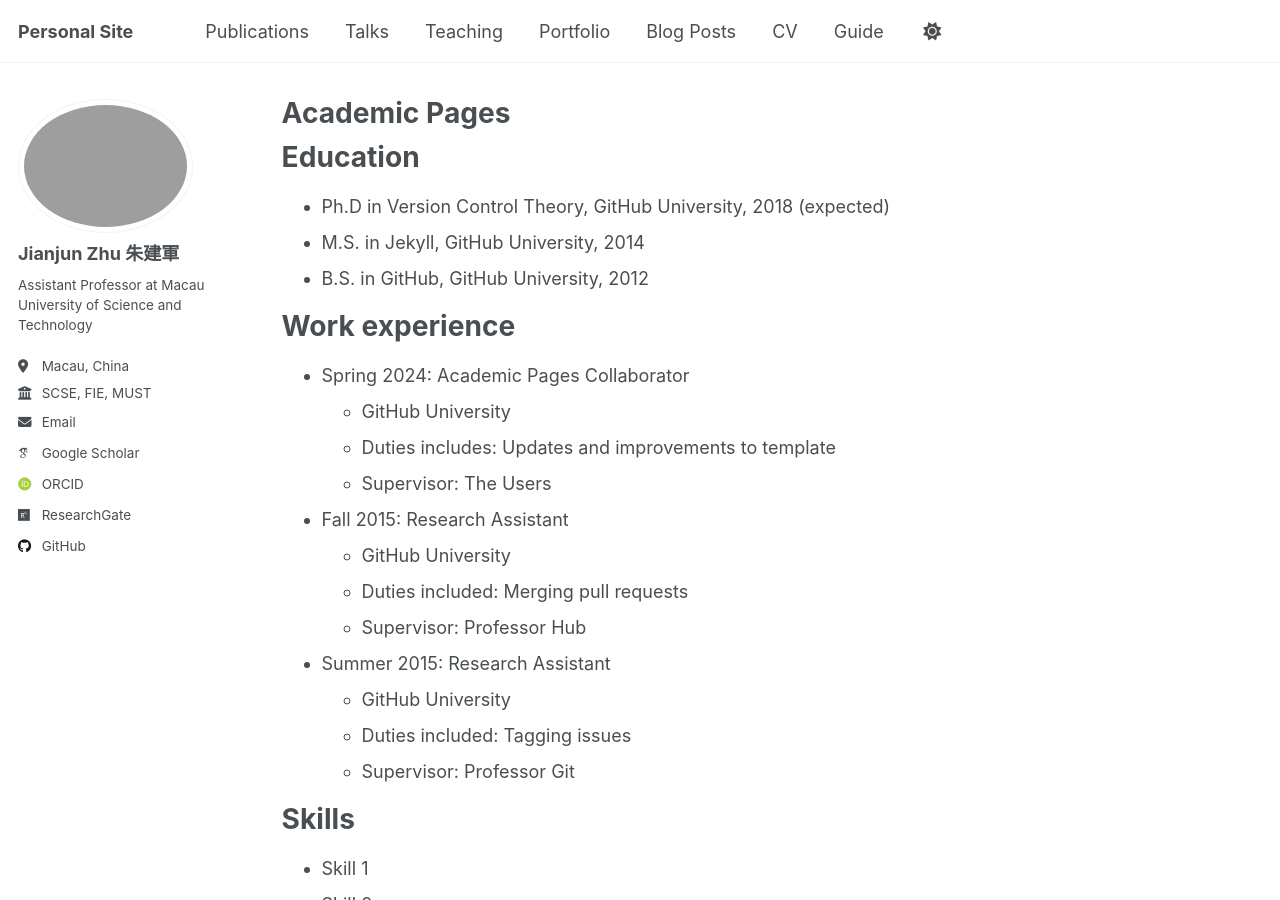
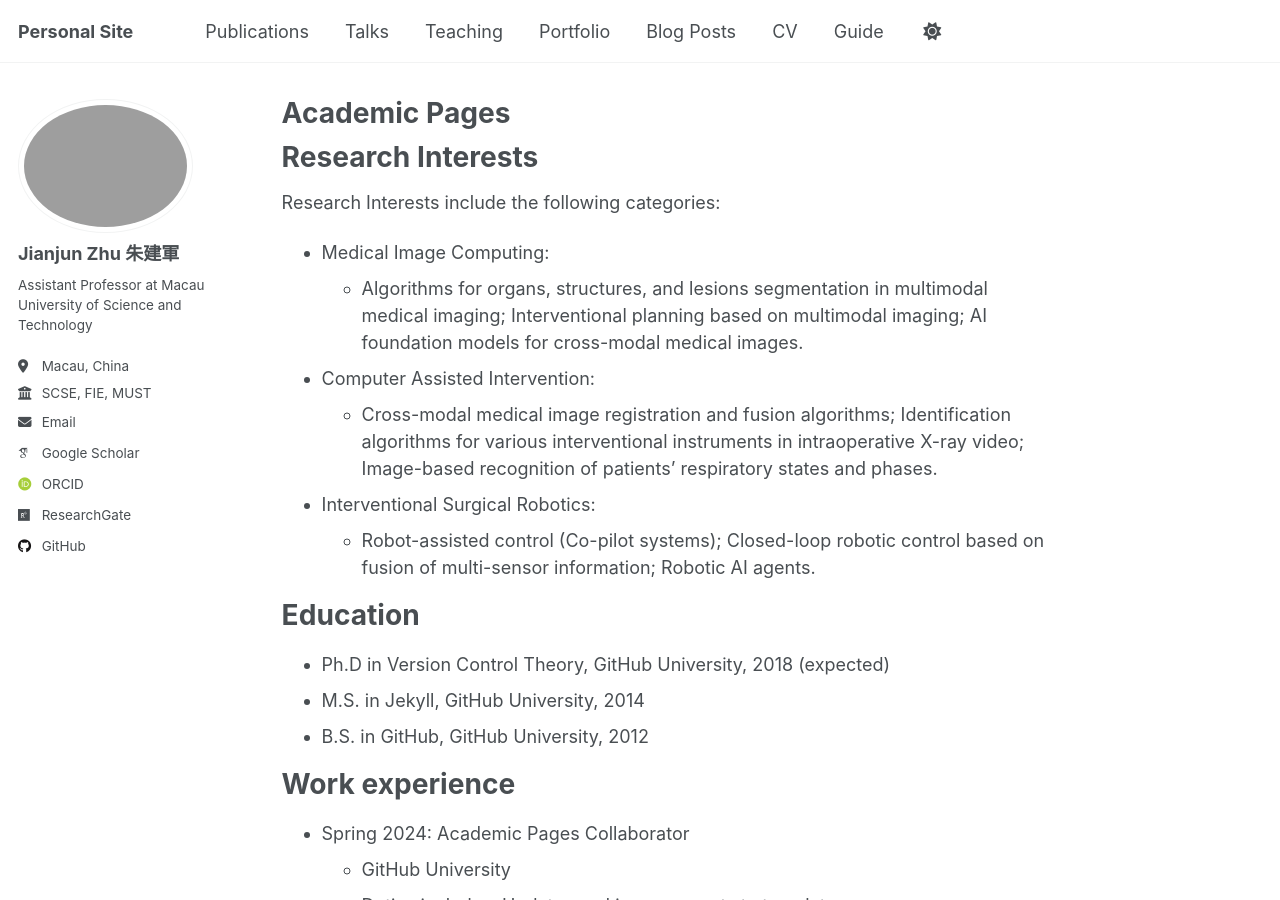
Before and after one commit to JianjunZhu/JianjunZhu.github.io, a Jekyll site: the page built from _pages/about.md, in a window 1280 px wide and 900 px high. Built offline with Jekyll 4.4.1, drawn with Linux system fonts in a browser that asks for light colours; some web fonts are replaced; a script that is not in the unit is left out.

Commit message:
Update about.md

```diff
--- a/_pages/about.md
+++ b/_pages/about.md
@@ -8,6 +8,16 @@ redirect_from:
 ---
 
 {% include base_path %}
+
+Research Interests
+======
+Research Interests include the following categories:
+* Medical Image Computing:
+  * Algorithms for organs, structures, and lesions segmentation in multimodal medical imaging; Interventional planning based on multimodal imaging;  AI foundation models for cross-modal medical images.
+* Computer Assisted Intervention:
+  * Cross-modal medical image registration and fusion algorithms; Identification algorithms for various interventional instruments in intraoperative X-ray video; Image-based recognition of patients’ respiratory states and phases.
+* Interventional Surgical Robotics:
+  * Robot-assisted control (Co-pilot systems); Closed-loop robotic control based on fusion of multi-sensor information; Robotic AI agents.
 
 Education
 ======
```
